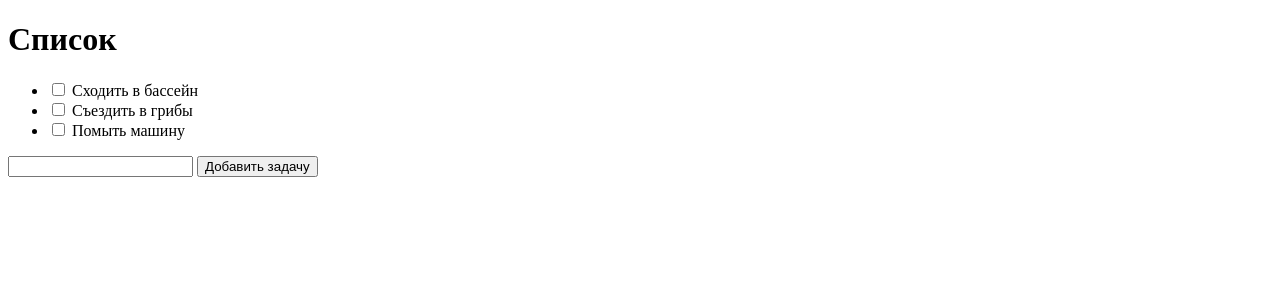
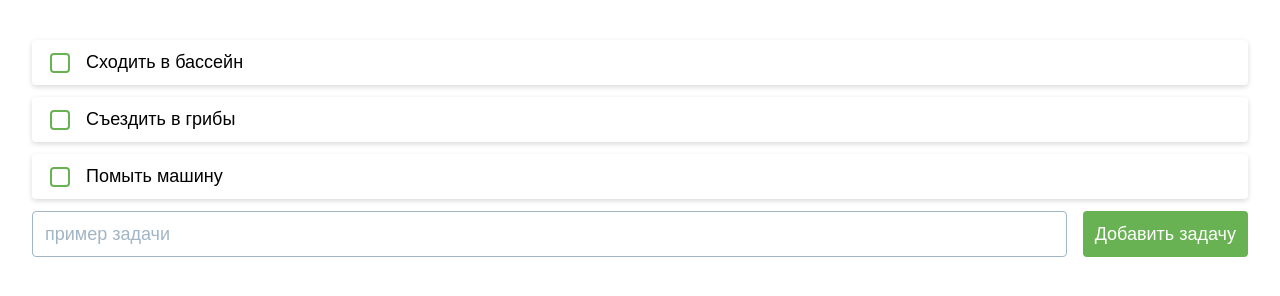
Before and after one commit to zawadzki2778/to-do_list, a plain HTML site: page index.html in a window 1280 px wide. Drawn offline with Linux system fonts and the light colour scheme.

Commit message:
added file width styles(еще не все работает...)

```diff
--- a/index.html
+++ b/index.html
@@ -6,7 +6,7 @@
     <link href="style.css" rel="stylesheet">
   </head>
   <body>
-    <h1 class="temporarily-hidden">Список</h1>
+    <h1 class="visually-hidden">Список</h1>
     <ul class="todolist">
       <li class="todolist-item">
         <label>
@@ -27,9 +27,9 @@
         </label>
       </li>
     </ul>
-    <p class="completed hidden"></p>
+    <p class="empty-tasks hidden"></p>
     <form class="form-add" action="https:// " method="post">
-      <input class="form-add-input" type="text"  aria-label="Описание задачи" placeholder="" required>
+      <input class="form-add-input" type="text"  aria-label="Описание задачи" placeholder="пример задачи" required>
       <button class="form-add-button" type="submit">Добавить задачу</button>
     </form>
 
--- a/script.js
+++ b/script.js
@@ -1,11 +1,13 @@
 const list = document.querySelector(".todolist");
 // const items = list.querySelectorAll(".todolist-item"); //записываем все элементы, которые находятся внутри list
 const items = list.children; // чтобы получить динамическую коллекцию которая будет пропадать из разметки переписываемс помощью children
+const emptyList = document.querySelector(".empty-tasks");
 
 const switchEmptyList = function () {
   console.log(items);
+  // добавляем проверку что длина коллекции равна нулю
   if (items.length === 0) {
-    // добавляем проверку что длина коллекции равна нулю
+    emptyList.classList.remove("hidden"); // удаляем класс hidden чтобы скрыть элемент
     console.log("Все задачи выполнены!");
   }
 };
--- a/style.css
+++ b/style.css
@@ -0,0 +1,136 @@
+body {
+    margin: 40px 32px;
+    font-size: 18px;
+    line-height: normal;
+    font-family: "Muller", sans-serif;
+  }
+
+  .visually-hidden,
+  .todolist-input {
+    position: absolute;
+    width: 1px;
+    height: 1px;
+    margin: -1px;
+    padding: 0;
+    overflow: hidden;
+    white-space: nowrap;
+    border: 0;
+    clip: rect(0 0 0 0);
+    clip-path: inset(100%);
+  }
+
+  .hidden {
+    display: none;
+  }
+
+  .todolist {
+    margin: 0;
+    padding: 0;
+    list-style: none;
+  }
+
+  .todolist-item {
+    margin-bottom: 12px;
+  }
+
+  .todolist-item label {
+    display: block;
+    padding: 12px 18px;
+    background-color: #ffffff;
+    border-radius: 4px;
+    box-shadow: 0 2px 5px rgba(0, 0, 0, 0.15);
+    cursor: pointer;
+    user-select: none;
+  }
+
+  .todolist-item span {
+    display: flex;
+    align-items: center;
+  }
+
+  .todolist-input + span::before {
+    content: "";
+    display: inline-block;
+    width: 16px;
+    height: 16px;
+    margin-right: 16px;
+    background-color: #ffffff;
+    border: 2px solid #69b253;
+    border-radius: 4px;
+  }
+
+  .todolist-input:checked + span::before {
+    background-color: #69b253;
+    background-image: url("check-white.svg");
+    background-repeat: no-repeat;
+    background-position: center;
+  }
+
+  .todolist-input:not(:checked):hover + span::before,
+  .todolist-input:not(:checked):focus + span::before {
+    background-color: rgba(105, 178, 83, 0.2);
+  }
+
+  .empty-tasks {
+    color: #69b253;
+  }
+
+  .empty-tasks::before {
+    content: "";
+    width: 14px;
+    height: 13px;
+    margin-right: 13px;
+    background-image: url("check-green.svg");
+    background-repeat: no-repeat;
+    background-position: center;
+  }
+
+  .form-add {
+    display: flex;
+  }
+
+  .form-add-input {
+    flex-grow: 1;
+    box-sizing: border-box;
+    height: 46px;
+    margin-right: 16px;
+    padding: 12px;
+    font: inherit;
+    border: 1px solid #a1b5c4;
+    border-radius: 4px;
+  }
+
+  .form-add-input:focus {
+    border: 1px solid #69b253;
+    outline: none;
+  }
+
+  .form-add-input:hover {
+    box-shadow: 0 0 6px rgba(105, 178, 83, 0.6);
+  }
+
+  .form-add-input::placeholder {
+    color: #a1b5c4;
+  }
+
+  .form-add-button {
+    flex-shrink: 0;
+    padding: 12px;
+    font: inherit;
+    color: #ffffff;
+    background-color: #69b253;
+    border: none;
+    border-radius: 4px;
+    user-select: none;
+    touch-action: manipulation;
+  }
+
+  .form-add-button:hover,
+  .form-add-button:focus {
+    background-color: #5aa045;
+    outline: none;
+  }
+
+  .form-add-button:active {
+    background-color: #42862e;
+  }
```
